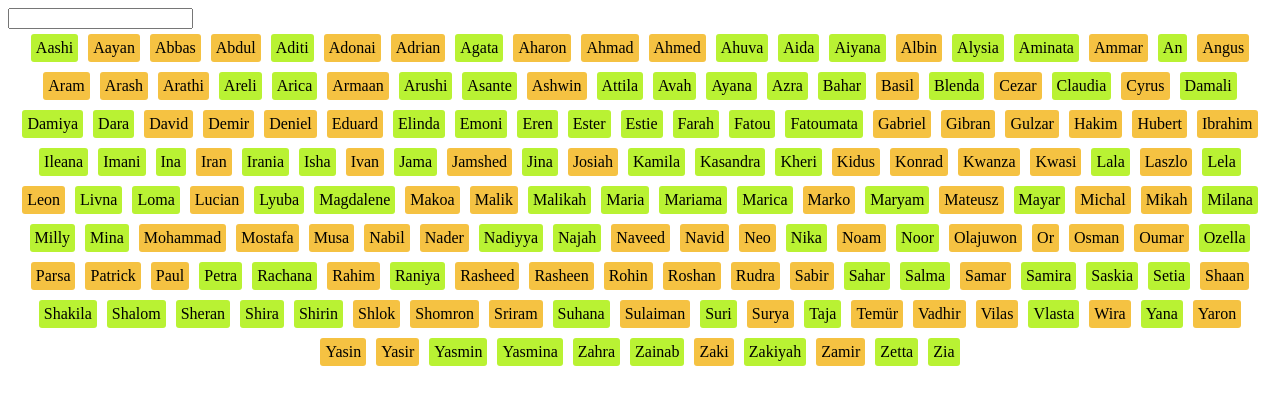
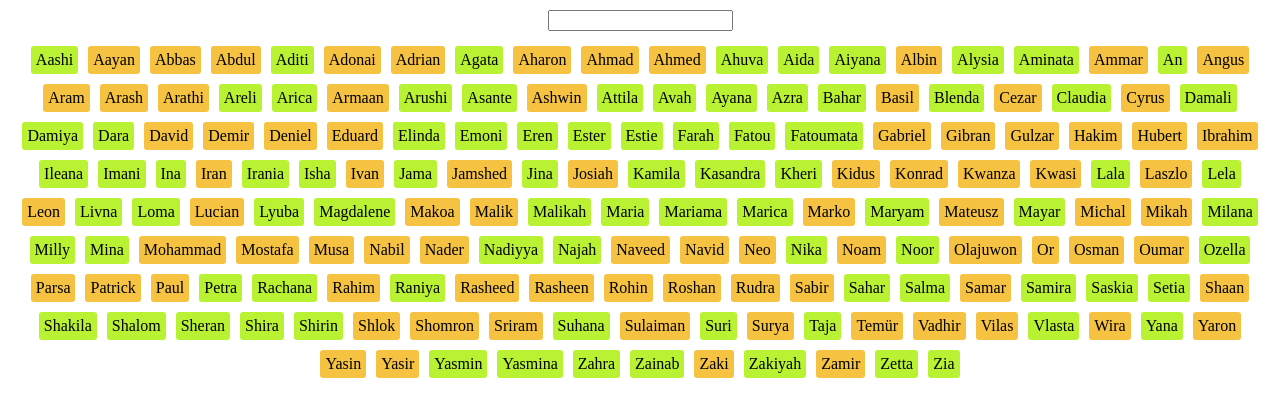
Before and after one commit to Wilrosmi/baby-names-react, a React (Create React App) app: page / in a window 1280 px wide. Shown: the top 416 px of the page. Built offline with nearby package versions, Linux system fonts and the light colour scheme; the HTML template or start-up script is replaced by a standard one.

Commit message:
Very basic styling for search bar

```diff
--- a/src/App.css
+++ b/src/App.css
@@ -17,3 +17,10 @@
   flex-flow: row wrap;
   justify-content: center;
 }
+
+#search-bar {
+  display: block;
+  margin: 10px auto 10px auto;
+  align-content: center;
+
+}
```
